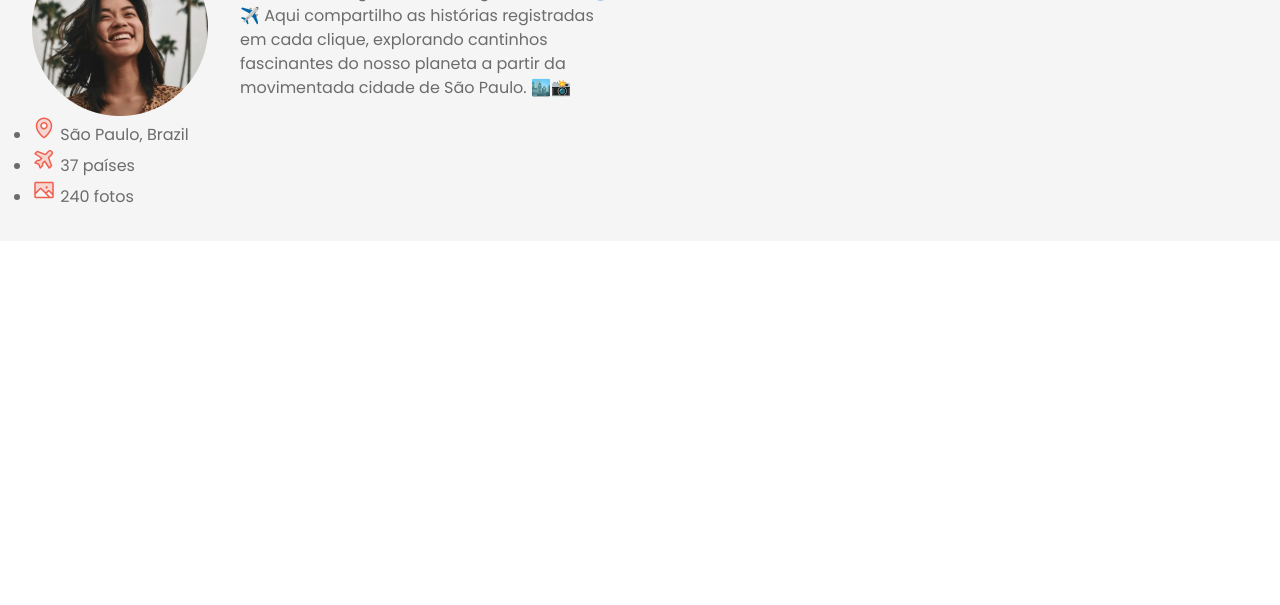
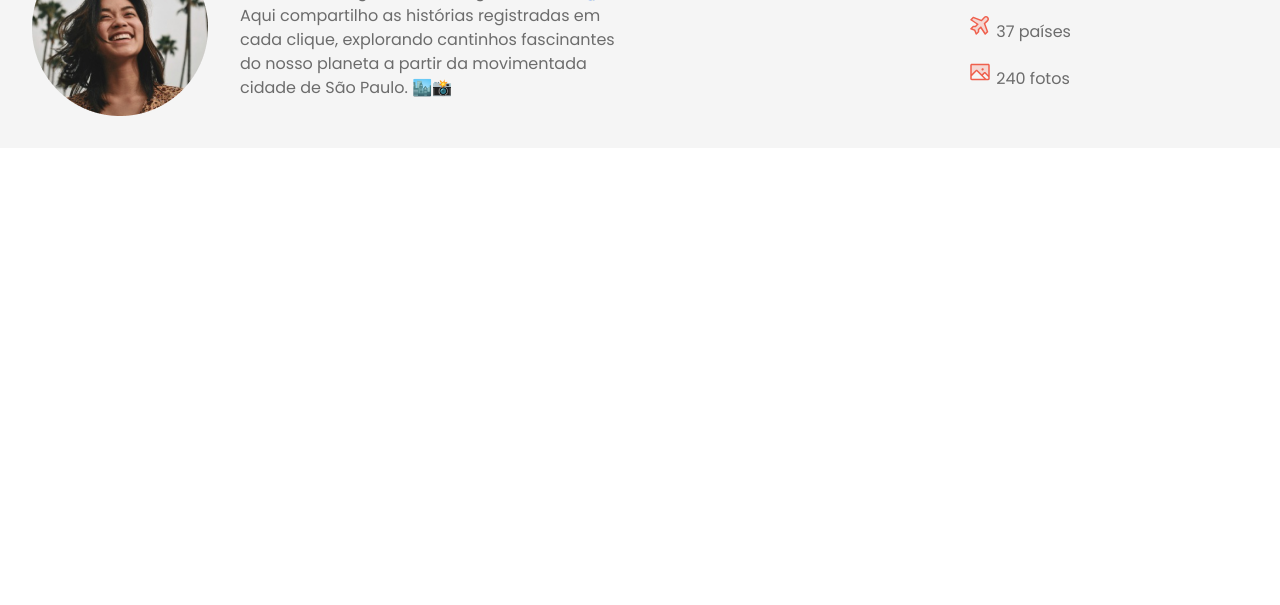
Before and after one commit to lelisson/Projeto-Traveglram, a plain HTML site: page index.html in a window 1280 px wide. Shown: the part 195-800 px from the top of the page. Drawn offline with Linux system fonts and the light colour scheme.

Commit message:
changes header

```diff
--- a/index.html
+++ b/index.html
@@ -35,8 +35,8 @@
             <img src="assets/Profile pic.png" alt="Imagem de Isabela Torres">
             <div>
               <h1>Isabela Torres</h1>
-            <p>Amante de viagens, cultura e gastronomia. 🌍✈️
-              Aqui compartilho as histórias registradas em cada clique, explorando cantinhos fascinantes do nosso planeta a partir da movimentada cidade de São Paulo. 🏙️📸
+            <p>Amante de viagens,cultura e gastronomia.🌎✈
+            <br>Aqui compartilho as histórias registradas em cada clique, explorando cantinhos fascinantes do nosso planeta a partir da movimentada cidade de São Paulo. 🏙️📸
             </p>
             </div>
           </div>
--- a/styles/header.css
+++ b/styles/header.css
@@ -1,5 +1,12 @@
 header {
   padding-block: 32px;
+  font: var(--text-md);
+}
+
+header .container {
+  display: flex;
+  justify-content: space-between;
+  align-items: center;
 }
 
 #profile {
@@ -15,3 +22,13 @@ header {
   color: var(--text-color-primary)
   margin-bottom: 8px;
 }
+
+
+#infor {
+  list-style: none;
+  display: flex;
+  flex-direction: column;
+  gap: 16px;
+
+  width: 280px;
+}
```
